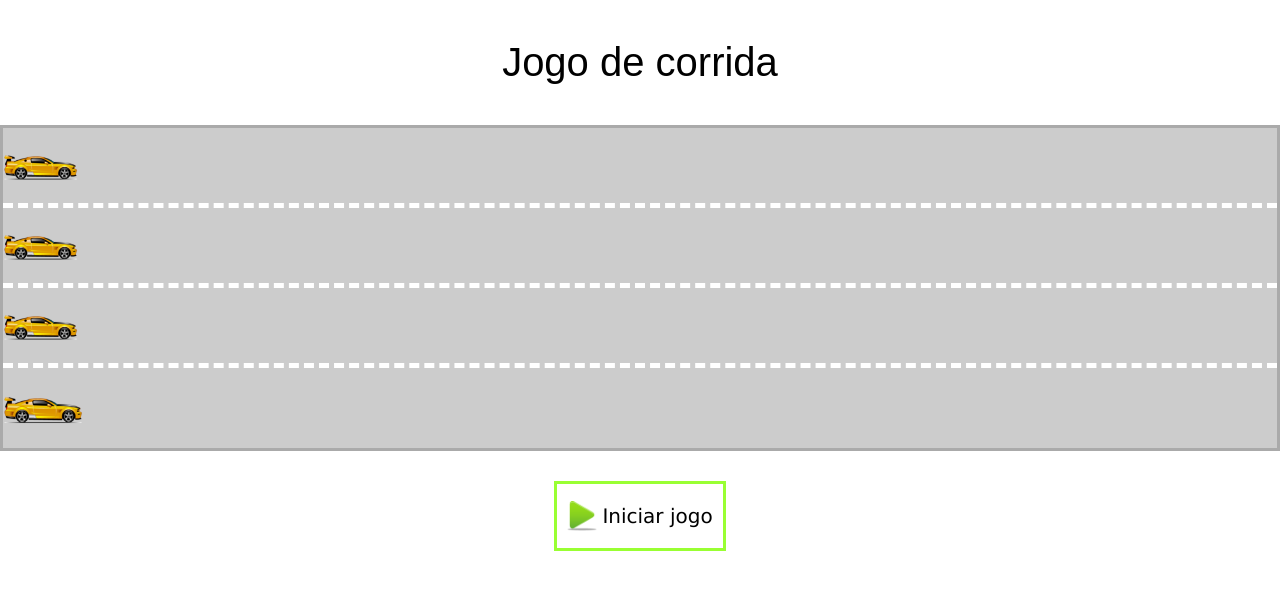
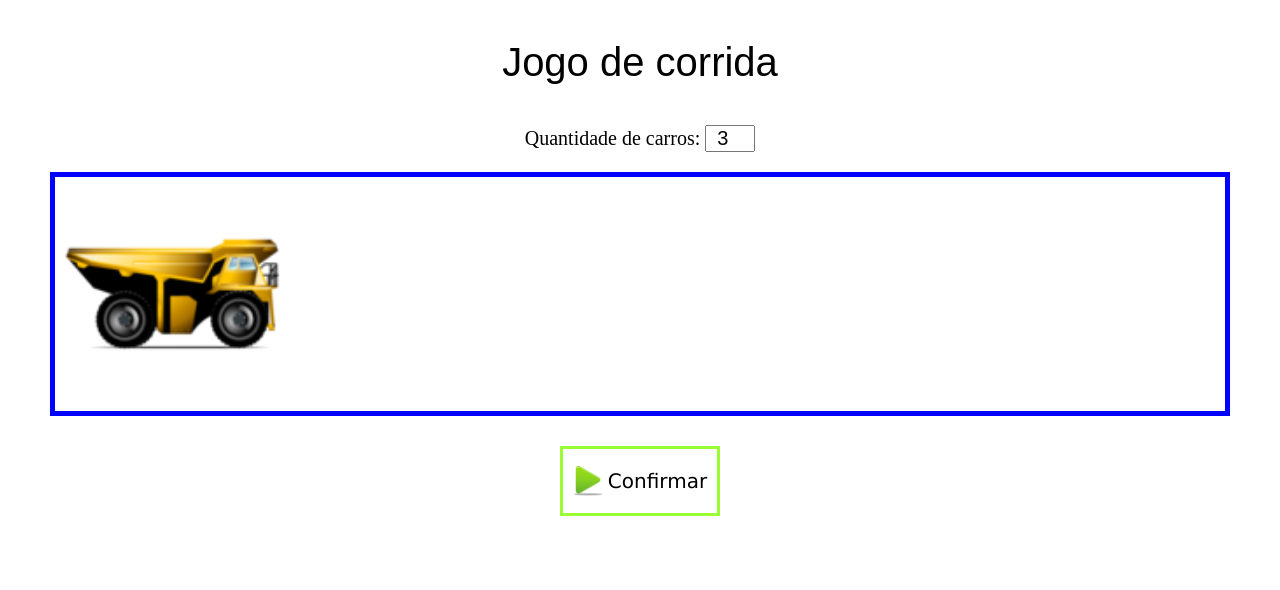
Before and after one commit to MarceloMiyashita/AulasUnipar2016, a PHP site: page /game.html in a window 1280 px wide. Shown: the top 590 px of the page. Run offline with PHP 8.4, Linux system fonts and the light colour scheme.

Commit message:
1serie - Jogo Corrida

```diff
--- a/tads-1serie-interfaces/jogo-corrida/css/game.css
+++ b/tads-1serie-interfaces/jogo-corrida/css/game.css
@@ -2,6 +2,41 @@
 	box-sizing: border-box;
 	margin: 0;
 	padding: 0;
+}
+
+#telaJogo, #telaFinal {
+	display: none;
+}
+
+#pQtdCarros {
+	font-size: 20px;
+	text-align: center;
+}
+#pQtdCarros input {
+	font-size: inherit;
+	text-align: center;
+	width: 50px;
+}
+#telaStart ul {
+	border: 5px solid blue;
+	overflow: auto;
+	margin: 20px 50px;
+}
+#telaStart li {
+	display: block;
+	float: left;
+	padding: 5px;
+	width: 20%;
+}
+#telaStart li:hover {
+	background: blue;
+}
+#telaStart input[type=radio] {
+	display: none;
+}
+#telaStart img {
+	display: block;
+	width: 100%;
 }
 
 h1 {
@@ -38,7 +73,12 @@ h1 {
 	top: 0;
 }
 
-#iniciarJogo {
+#telaFinal p {
+	font-size: 30px;
+	text-align: center;
+}
+
+.botao {
 	background: url(../img/start.png) no-repeat 10px center;
 	background-size: 30px 30px;
 	border: 3px solid #9F3;
--- a/tads-1serie-interfaces/jogo-corrida/game.html
+++ b/tads-1serie-interfaces/jogo-corrida/game.html
@@ -16,13 +16,28 @@
 
 	<h1>Jogo de corrida</h1>
 
-    <section id="tela-jogo">
-  		<ul id="jogo">
-  			<li><img src="img/img8.png"></li>
-  		</ul>
+    <section id="telaStart">
+      <p id="pQtdCarros">Quantidade de carros:
+        <input type="number" id="qtdCarros" value="3" /></p>
 
-  		<button id="iniciarJogo">Iniciar jogo</button>
+      <ul>
+        <li><label for="modelo1"><input type="radio" name="modelo" id="modelo1" value="1" /><img src="img/img1.png" /></label></li>
+      </ul>
+
+      <button class="botao" id="confirmar">Confirmar</button>
+    </section>
+
+    <section id="telaJogo">
+  		<ul id="jogo"></ul>
+
+  		<button class="botao" id="iniciarJogo">Iniciar jogo</button>
 	</section>
+
+  <section id="telaFinal">
+    <p>Vencedor 1 venceu!</p>
+
+    <button class="botao" id="novamente">Jogar novamente</button>
+  </section>
 
   </body>
 
```
Also changed, not shown: tads-1serie-interfaces/jogo-corrida/js/inicio.js (added, +65 -0 lines).
